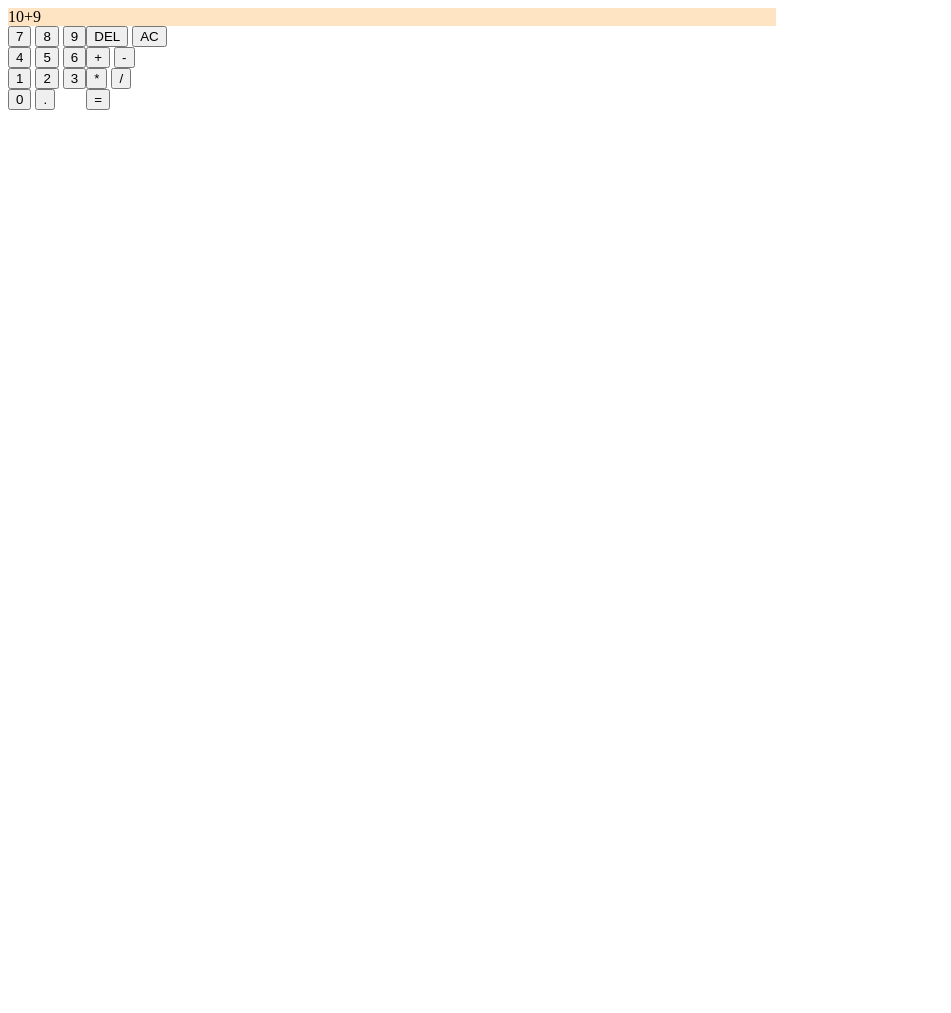
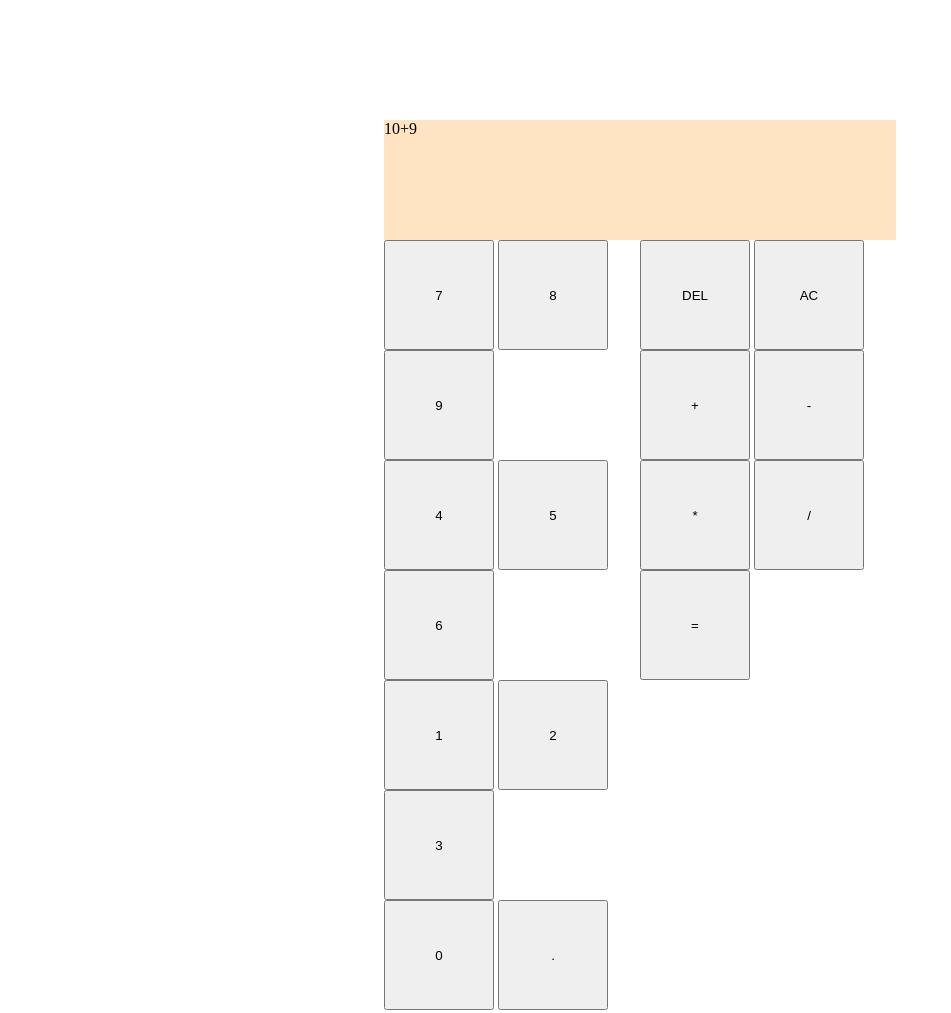
Before and after one commit to jasonHYLam/calculator, a plain HTML site: page NEW/index.html in a window 1280 px wide. Shown: the whole page, without its empty margins (0-951 px from the left). Before the commit the page ends 800 px from the top, so only its background shows below. Drawn offline with Linux system fonts and the light colour scheme.

Commit message:
Center And Give Size

```diff
--- a/NEW/styles.css
+++ b/NEW/styles.css
@@ -1,5 +1,11 @@
 #calculator {
-    width: 60vw;
+    margin-left: auto;
+    margin-right: auto;
+    margin-top: 15vh;
+    width: 40vw;
+    display: flex;
+    flex-direction: column;
+    /* justify-self: center; */
 }
 #display {
 
@@ -12,14 +18,24 @@
 #left-container {
     display: flex;
     flex-direction: column;
+    flex: 1;
 }
 
 #right-container {
     display: flex;
     flex-direction: column;
+    flex: 1;
 }
 
 #operators {
     display: flex;
     flex-direction: column;
 }
+
+#display {
+    height: 120px;
+}
+button {
+    width: 110px;
+    height: 110px;
+}
```
